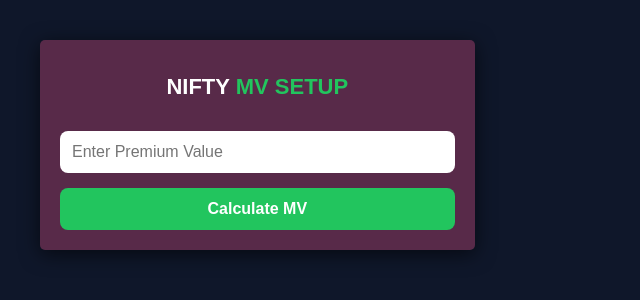
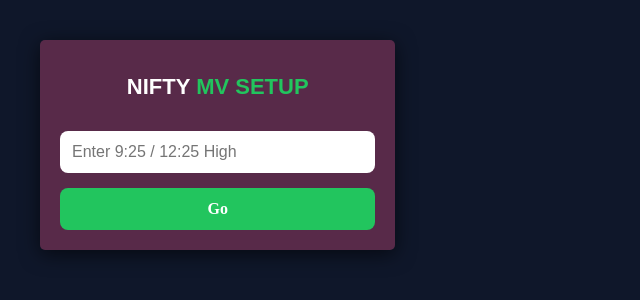
Before and after one commit to Udaya1999/nifty_setup, a React (Vite) app: page / in a window 1280 px wide. Shown: the top 300 px of the page, without its empty margins (0-640 px from the left). Built offline with nearby package versions, Linux system fonts and the light colour scheme.

Commit message:
changed place holder

```diff
--- a/src/App.jsx
+++ b/src/App.jsx
@@ -50,12 +50,12 @@ function App() {
 
         <input
           type="number"
-          placeholder="Enter Premium Value"
+          placeholder="Enter 9:25 / 12:25 High "
           value={premium}
           onChange={(e) => setPremium(e.target.value)}
         />
 
-        <button onClick={calculateMV}>Calculate MV</button>
+        <button onClick={calculateMV} style={{fontFamily:"ui-rounded"}}>Go</button>
 
         {mv && (
           <>
```
